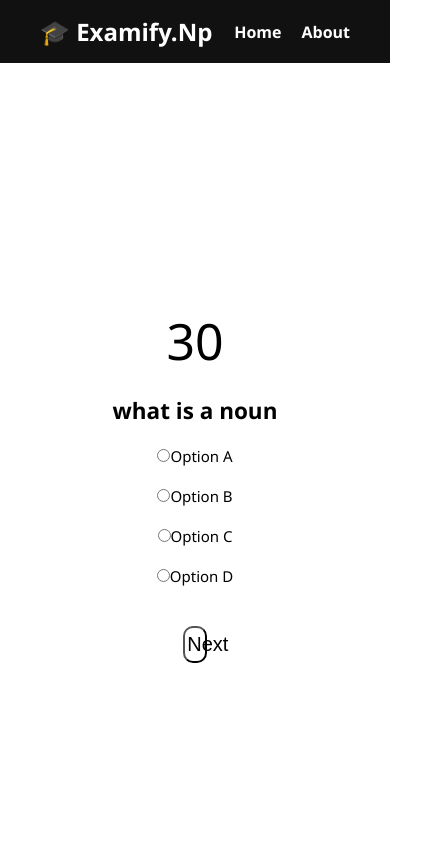
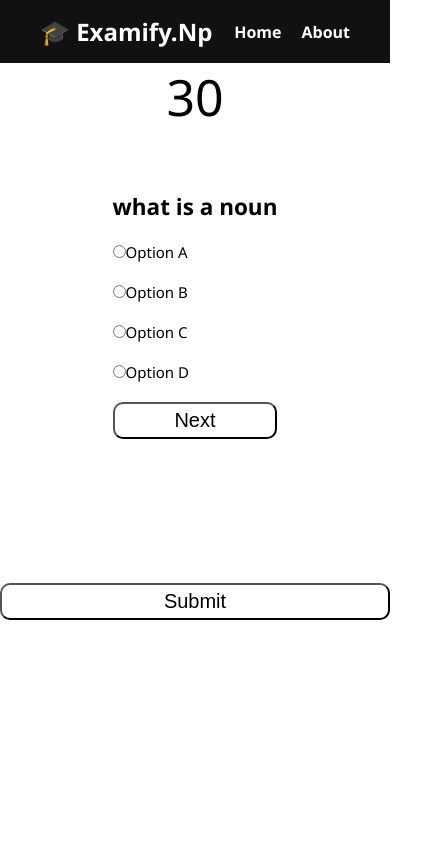
Before and after one commit to XDENTERTAINMENT/EXAMIFY.Np2, a React (Vite) app: page /exampage in a window 390 px wide. Shown: the top 844 px of the page, 433 px wide, since content can reach past the window. Built offline with nearby package versions, Linux system fonts and the light colour scheme.

Commit message:
first commit

```diff
--- a/src/pages/student/Student.css
+++ b/src/pages/student/Student.css
@@ -1,14 +1,15 @@
   .student-loginpage{
+
  display: flex;
   flex-direction: column;
   justify-content: center;
   align-items: center;
-  max-width: 1200px;
   width: 100%;
   margin: auto;
   min-height:100vh;
   background-color: white;
   font-family: "Segoe UI",sans-serif;
+
  }
 
  .container{
@@ -16,6 +17,8 @@
   position: relative;
 
 }
+
+
 
  /* Layout */
  .login-container{
@@ -67,6 +70,7 @@
 }
 
 .profile{
+
   margin: 5px;
   border-radius: 5px;
   height: 85vh;
@@ -76,7 +80,7 @@
 
 .page{
   height: 85vh;
-  width: 85%;
+  width: 100%;
   display:flex;
   justify-content: center;
   text-align: center;
@@ -85,10 +89,10 @@
 .page div{
   margin-top:10px;
  justify-content: center;
- width:100%;
+ width:30%;
  display: grid;
   height: 85vh;
-  margin:0px;
+  margin:10px;
   box-shadow: 0 8px 25px rgba(0,0,0,0.1);
 }
 
@@ -108,42 +112,44 @@
   border-radius: 10px;
     width:100%
 }
+/* EXAMPAGE */
 
-.exampage{
-  display: grid;
-  margin:10px ;
-  gap: 20px;
-  font-size: 15px;
-
-}
- .exampage button{
-  width: 6%;
-  border-radius: 10px;
+.examstudentpageContainer{
+  width: 100%;
+  height: 90vh;
 
 }
 
+
+.examstudentpage form{
+  margin-top: 60px;
+  display: flex;
+  flex-direction: column;
+  gap: 20px;
+  font-size: 20px;
+
+}
 .timer{
      display: flex;
       justify-content:flex-end;
      font-size: 50px;
 
-
  }
- .submit{
-  display: flex;
-  justify-content: flex-end;
- }
- .submit button{
-  width: 6%;
-  border-radius: 10px;
-  margin-top: 8rem;
-  position: relative;
 
 
 
 
+ .examstudentpagesubmit{
+  margin-top: 9rem;
+
+  display: flex;
+  justify-content:flex-end;
 
 
+ }
+  .examstudentpagesubmit button{
+    width: 10%;
+  border-radius: 10px;
 
  }
 
@@ -153,6 +159,13 @@
  text-align: center;
  margin-top: 20rem;
 
+ }
+
+
+
+  .examstudentpage form button{
+   width: 10%;
+  border-radius: 10px;
 
  }
 
@@ -174,7 +187,6 @@
     justify-content:center;
    display: grid;
    align-items:center;
-    margin: 3px;
    height: 100vh;
    width:100%;
    }
@@ -182,19 +194,59 @@
    .profile{
   width:100%;
   height: 50vh;
+  padding: 0px 0px;
 
   }
+
+
 
   .login-container{
     display: grid;
   }
   .page div{
-    margin-top:70px;
+    margin-top:6cap;
    height: 50vh;
   width:100%;
 
+}
+
+
+
+ .examstudentpage form{
+  display: grid;
+  gap: 20px;
+  font-size: 15px;
+  justify-content: center;
+
+}
+
+.timer{
+     display: grid;
+      justify-content:center;
+     font-size: 50px;
+
+ }
+
+
+
+ .examstudentpage form button{
+   width: 100%;
+  border-radius: 10px;
+
+ }
+ .examstudentpagesubmit{
+
+  width: 100%;
+  display: flex;
+  flex-direction: column;
 
 
  }
 
+ .examstudentpagesubmit button{
+  width: 100%;
+
  }
+
+
+}
--- a/src/pages/student/exampage.jsx
+++ b/src/pages/student/exampage.jsx
@@ -13,12 +13,13 @@ function Exampage() {
 
 
   return (
-    <div className='EXAM'>
+    <div className='examstudentpageContainer'>
       {stopTime? <h2 className='scores'> you scored 30%</h2>
        : (
-        <div className='exampage' >
+        <div className='examstudentpage' >
        <div className='timer'> 30 </div>
-       <h2> what is a noun</h2>
+       <form>
+               <h2> what is a noun</h2>
 
       <label htmlFor=" Option A">
         <input type='radio' id=' Option A' name= 'question1' />
@@ -36,16 +37,21 @@ function Exampage() {
         <input type='radio' id=' Option D' name= 'question1'/>
             Option D
       </label>
-      <div>
 
-      </div>
       <button>Next</button>
 
+       </form>
+
+
+        <div className='examstudentpagesubmit'>
+       <button onClick={  handlesubmit} >Submit</button>
+       </div >
+
     </div>)
+
+
     }
-    <div className='submit'>
-       <button onClick={  handlesubmit} >Submit</button>
-    </div >
+
 
     </div>
 
--- a/src/pages/teacher/Teacher.css
+++ b/src/pages/teacher/Teacher.css
@@ -60,7 +60,7 @@
 }
 
   .login-page button{
-    border: 3px solid black;
+
     background-color:white;
     font-size: 30px;
 
```
Lines whose indentation alone changed are shown as unchanged.
